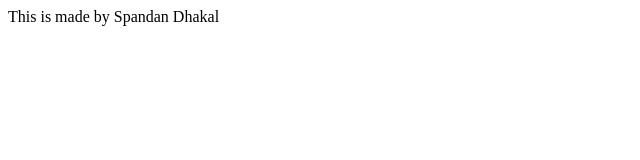
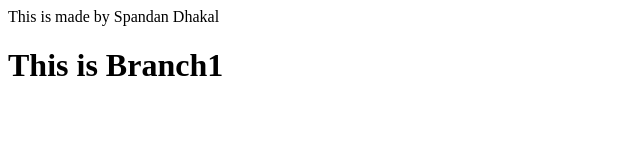
Before and after one commit to spandandc/Localrepo, a plain HTML site: page index.html in a window 1280 px wide. Shown: the whole page, without its empty margins (0-640 px from the left). Drawn offline with Linux system fonts and the light colour scheme.

Commit message:
This is made for branch addition

```diff
--- a/index.html
+++ b/index.html
@@ -1 +1,2 @@
 <p>This is made by Spandan Dhakal</p>
+<h1>This is Branch1</h1>
```
